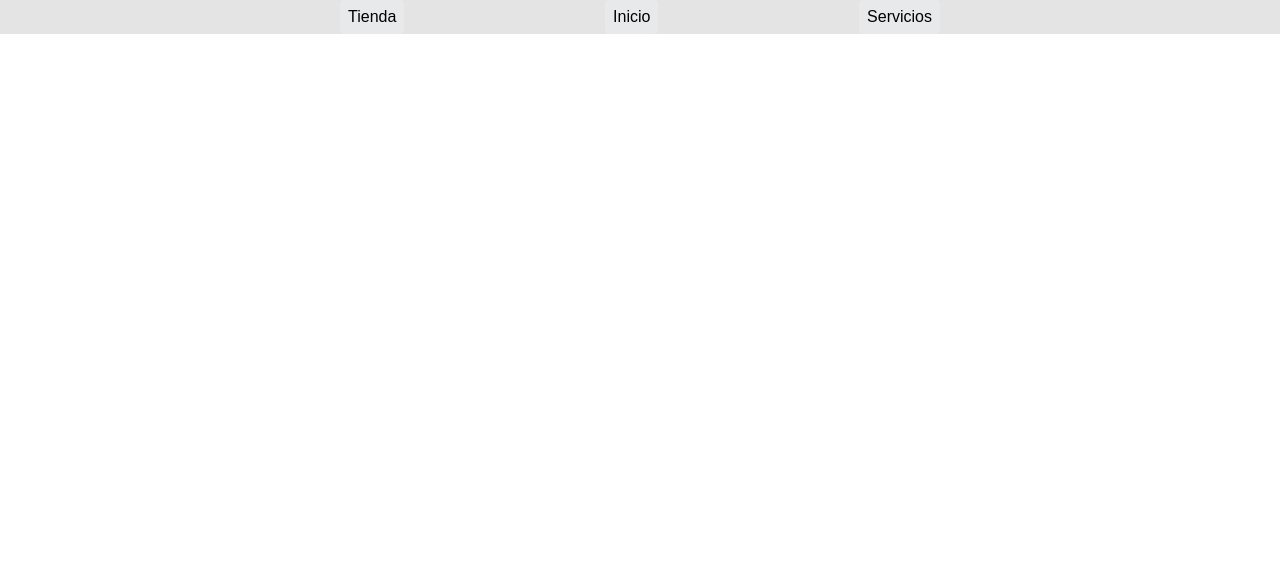
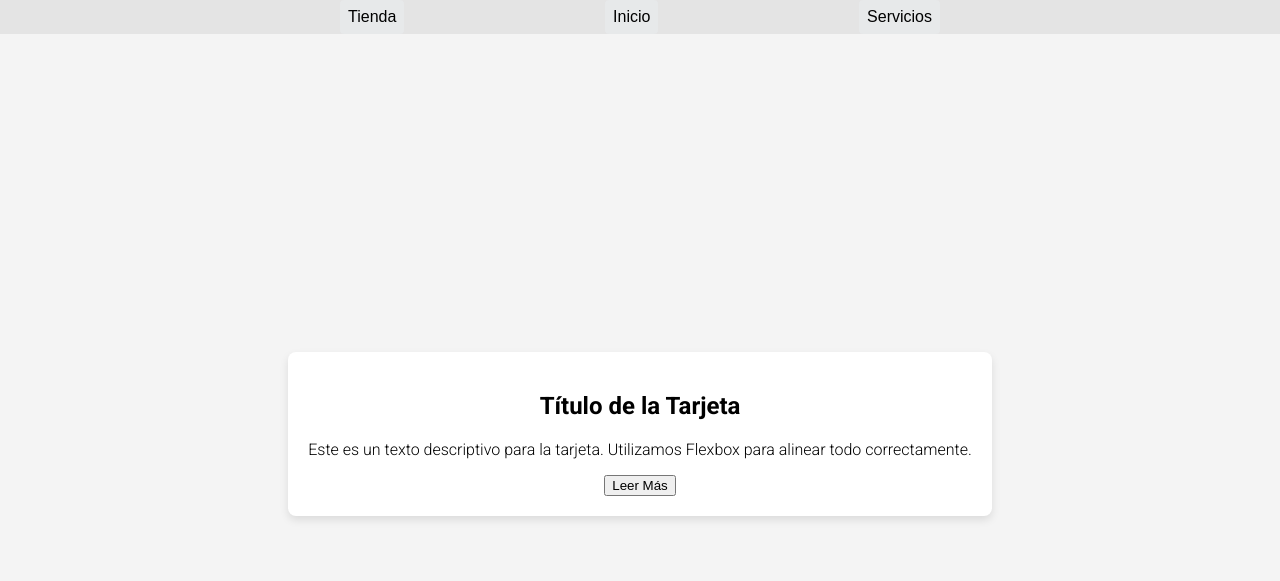
Before and after one commit to panchitoperes/m2_practicas, a plain HTML site: page index.html in a window 1280 px wide. Shown: the top 581 px of the page. Drawn offline with Linux system fonts and the light colour scheme.

Commit message:
prácticas módulo position

```diff
--- a/index.html
+++ b/index.html
@@ -18,7 +18,18 @@
     </header>
 
     <main>
+        <div class="container">
 
+            <div class="card">
+
+                <h2>Título de la Tarjeta</h2>
+
+                <p>Este es un texto descriptivo para la tarjeta. Utilizamos Flexbox para alinear todo correctamente.</p>
+
+                <button>Leer Más</button>
+
+            </div>
+        </div>
     </main>
     <footer>
         <div class="container_footer wrapper_bottom">
--- a/styles.css
+++ b/styles.css
@@ -20,6 +20,8 @@ button {
 
 header {
     background-color: #e4e4e4;
+    position: sticky;
+    top: 0;
 }
 .wrapper_header {
     width: 95%;
@@ -121,11 +123,33 @@ nav li {
     transform: scale(1.05); /* Pequeña ampliación */
     transition: all 0.2s ease-in-out; /* Animación suave */
 }
-/* cambiar vertical */
+.container {
 
+    display: flex;
 
+    justify-content: center; /* Centrar horizontalmente */
 
+    align-items: center; /* Centrar verticalmente */
 
+    height: 100vh; /* Hacer que ocupe toda la altura de la pantalla */
+
+    background-color: #f4f4f4;
+
+  }
+
+  .card {
+
+    background-color: white;
+
+    padding: 20px;
+
+    box-shadow: 0 4px 8px rgba(0, 0, 0, 0.1);
+
+    border-radius: 8px;
+
+    text-align: center;
+
+  }
 
   .cookie-footer button:hover {
 
```
